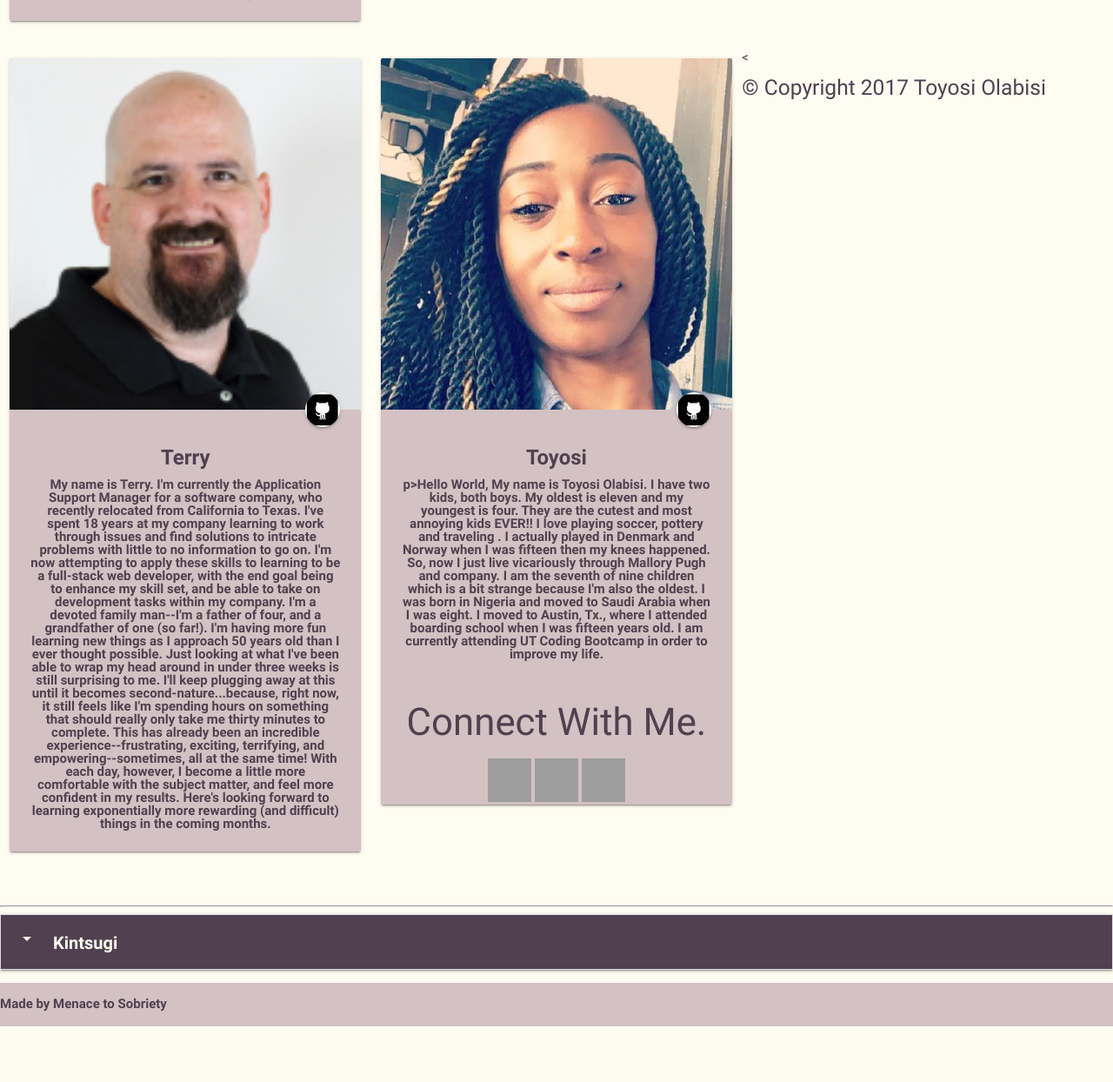
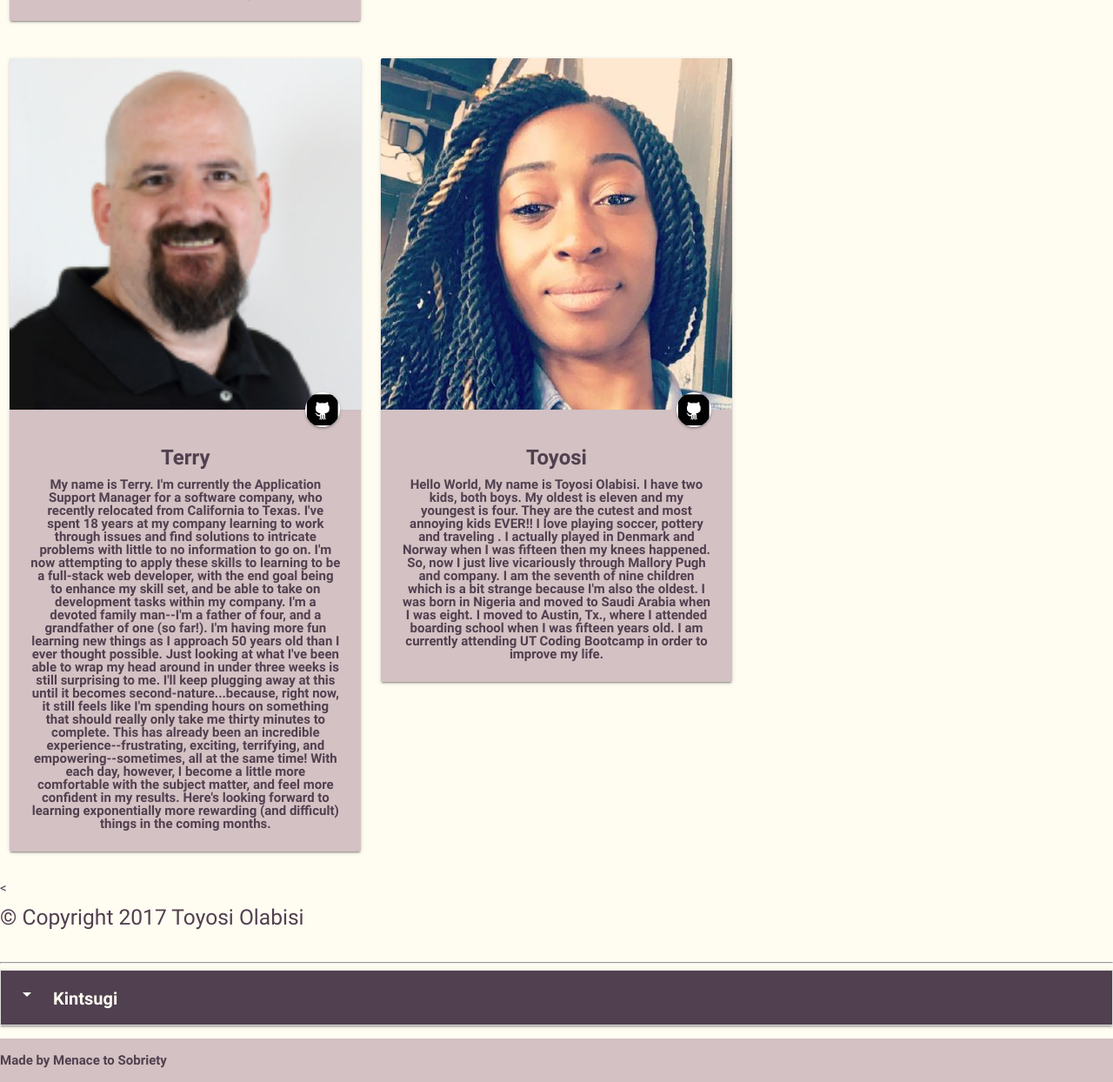
Before and after one commit to matlittle/project-2-group-2, a Node server app: page /about in a window 1280 px wide. Shown: the part 1644-2888 px from the top of the page at 87% size. Before the commit the page ends 2824 px from the top, so only its background shows below. Run offline with Node 20, Linux system fonts and the light colour scheme; some libraries are stand-ins or nearby versions; grey boxes are pictures that could not be loaded.

Commit message:
fixed it

```diff
--- a/views/about.ejs
+++ b/views/about.ejs
@@ -98,14 +98,7 @@
               <br />
               <div class="card-content">
                 <span class="card-title">Toyosi</span>
-                p>Hello World, My name is Toyosi Olabisi. I have two kids, both boys. My oldest is eleven and my youngest is four. They are the cutest and most annoying kids EVER!! I love playing soccer, pottery and traveling . I actually played in Denmark and Norway when I was fifteen then my knees happened. So, now I just live vicariously through Mallory Pugh and company. I am the seventh of nine children which is a bit strange because I'm also the oldest. I was born in Nigeria and moved to Saudi Arabia when I was eight. I moved to Austin, Tx., where I attended boarding school when I was fifteen years old. I am currently attending UT Coding Bootcamp in order to improve my life.</p>
-					</div>
-					<div id="connect">
-						<h3 class="font">Connect With Me.</h3>
-						<div id ="social_icons">
-							<a href="https://github.com/Toyosio"><img height="50px" Width="50px" src="assets/images/GitHub.png" alt="github"></a>
-							<a href="https://www.linkedin.com/in/kofoworola-olabisi-9045b714b/"><img height="50px" Width="50px" src="assets/images/Linkedin.png" alt="linkedin"></a>
-							<a href="https://stackoverflow.com/users/8596036/toyosi-olabisi"><img height="50px" Width="50px" src="assets/images/StackOverflow.png" alt="stack"></a>
+                <p>Hello World, My name is Toyosi Olabisi. I have two kids, both boys. My oldest is eleven and my youngest is four. They are the cutest and most annoying kids EVER!! I love playing soccer, pottery and traveling . I actually played in Denmark and Norway when I was fifteen then my knees happened. So, now I just live vicariously through Mallory Pugh and company. I am the seventh of nine children which is a bit strange because I'm also the oldest. I was born in Nigeria and moved to Saudi Arabia when I was eight. I moved to Austin, Tx., where I attended boarding school when I was fifteen years old. I am currently attending UT Coding Bootcamp in order to improve my life.</p>
 						</div>
 					</div>
 				</div>
```
